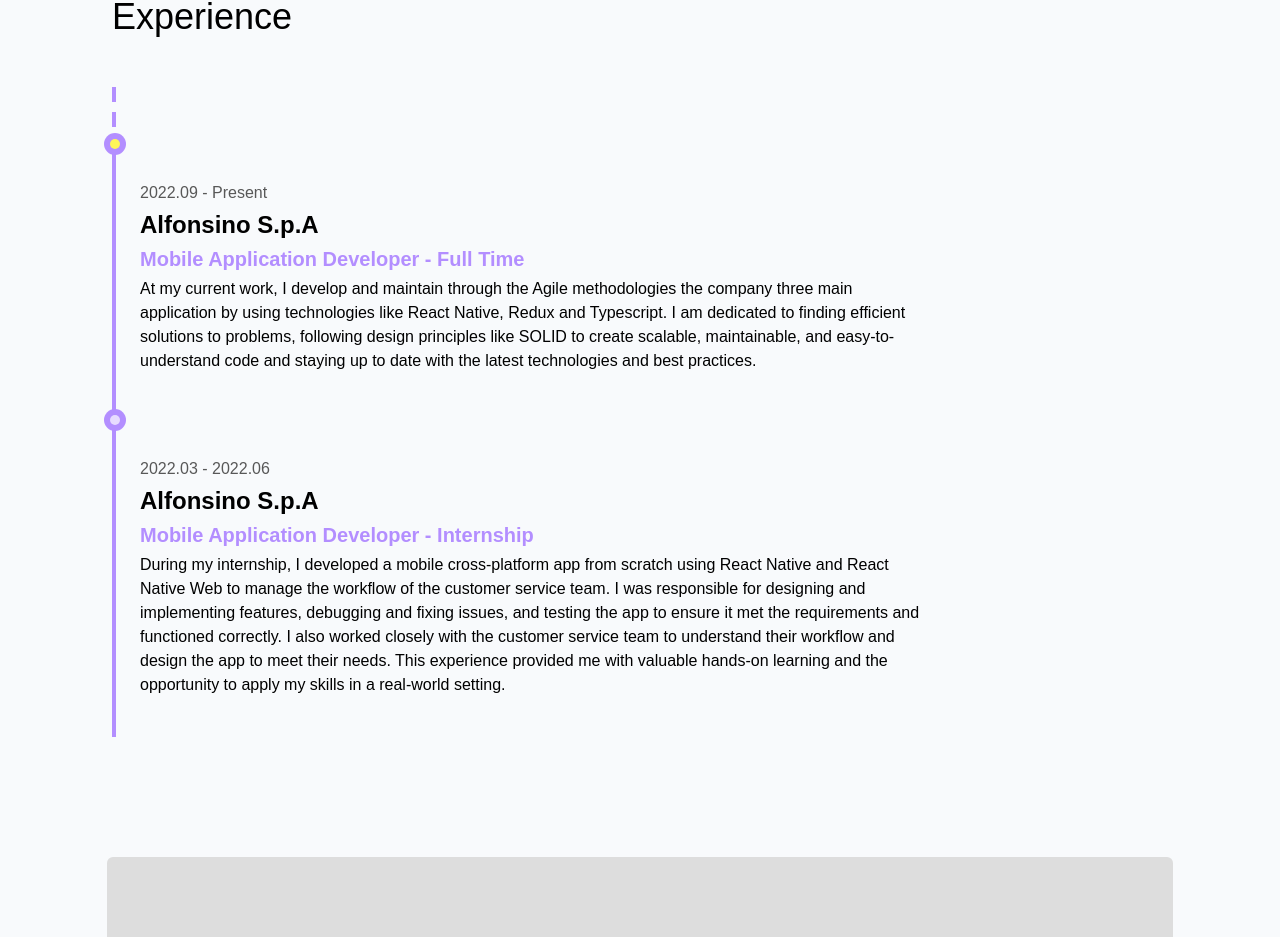
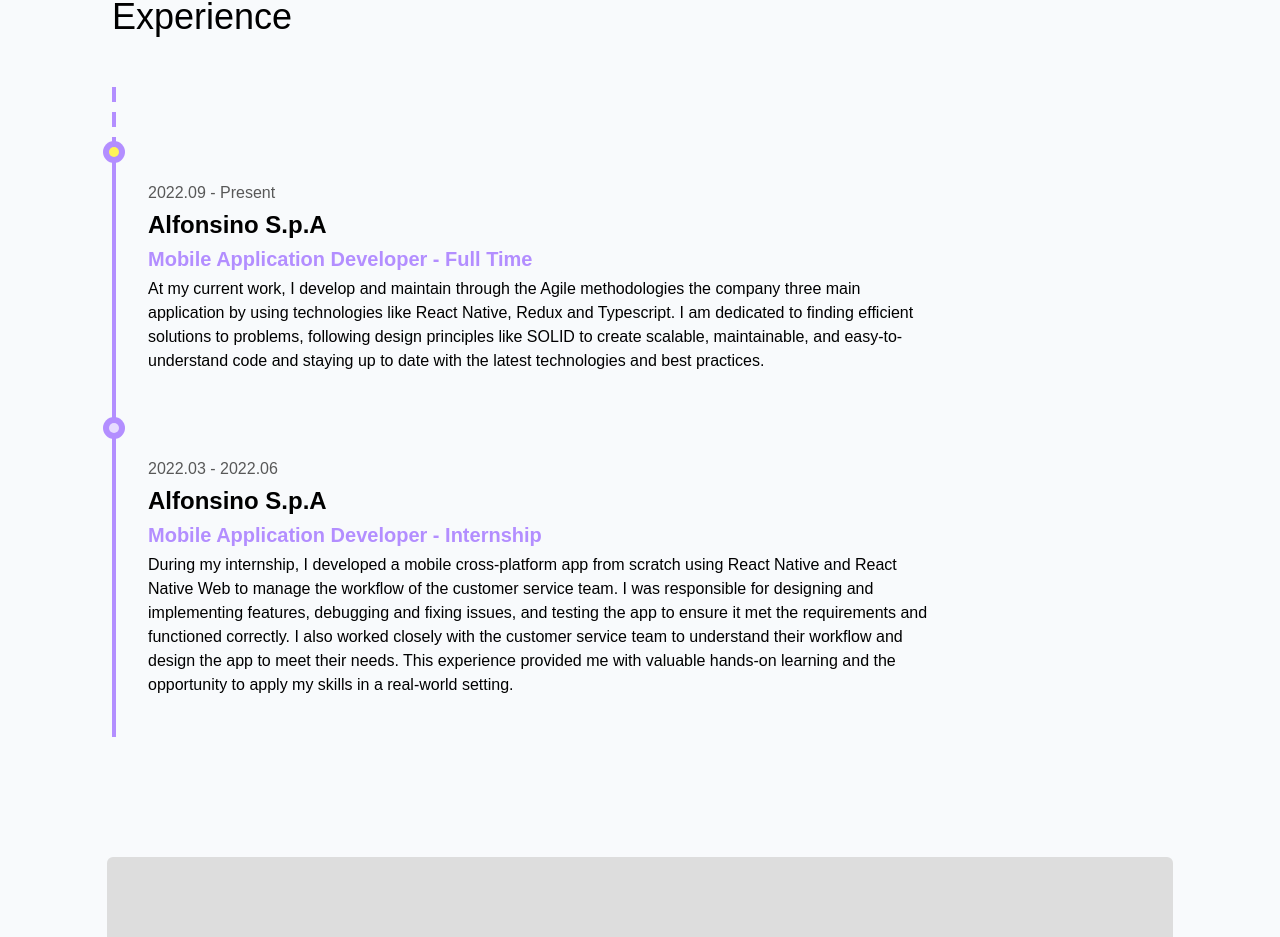
Before and after one commit to carminesh/portfolio, a React (Create React App) app: page / in a window 1280 px wide. Shown: the part 1220-2157 px from the top of the page. Built offline with nearby package versions, Linux system fonts and the light colour scheme.

Commit message:
change(StoryLine): story line fiexed width

```diff
--- a/src/components/StoryLine.tsx
+++ b/src/components/StoryLine.tsx
@@ -7,8 +7,8 @@
 
 const StoryLine: React.FC<StoryLineProps> = ({ innerCircleColor, enablePing }) => {
     return (
-        <div className="flex-inital h-auto w-[4px] bg-purple-gradient-1 mr-6">
-            <div className="w-[22px] h-[22px] rounded-full bg-purple-gradient-1 relative right-2 bottom-1 flex items-center justify-center">
+        <div className="flex-inital h-auto w-[4px] bg-purple-gradient-1 mr-8">
+            <div className="w-[22px] h-[22px] rounded-full bg-purple-gradient-1 relative  right-[9px] -bottom-1 flex items-center justify-center">
                 <div style={{ backgroundColor: innerCircleColor }} className="flex w-[10px] h-[10px] rounded-full bg-light-purple items-center justify-center z-10 dark:bg-theme-dark-bg-secondary">
                     {enablePing && <span className="animate-ping absolute inline-flex w-[12px] h-[12px] rounded-full bg-gray-900 opacity-90 z-0"></span>}
                 </div>
```
